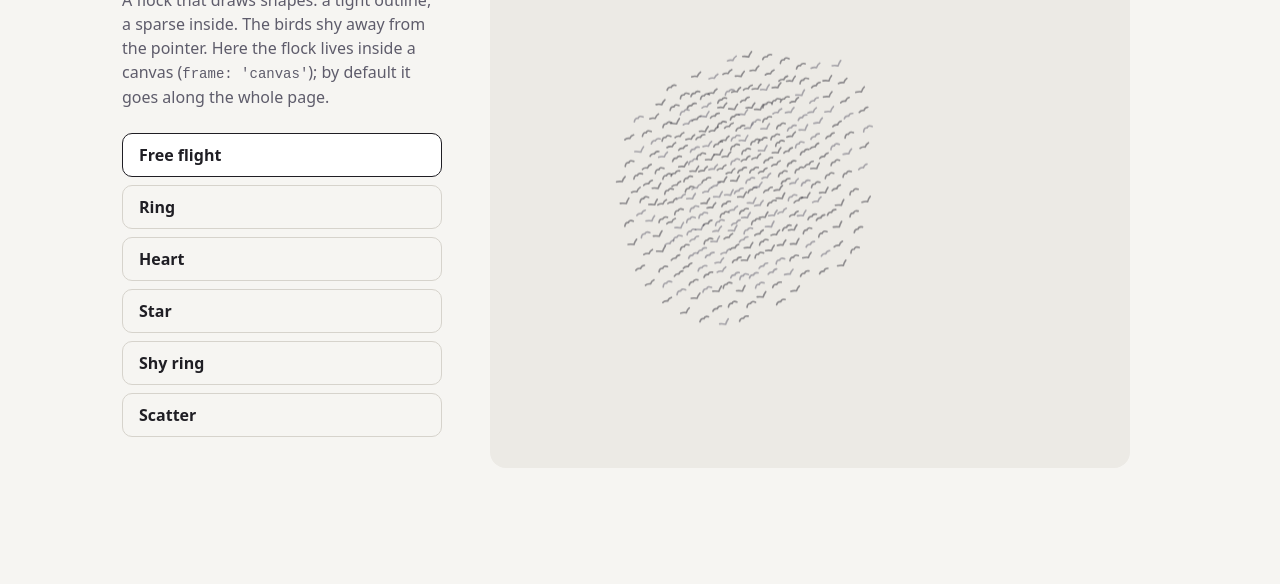
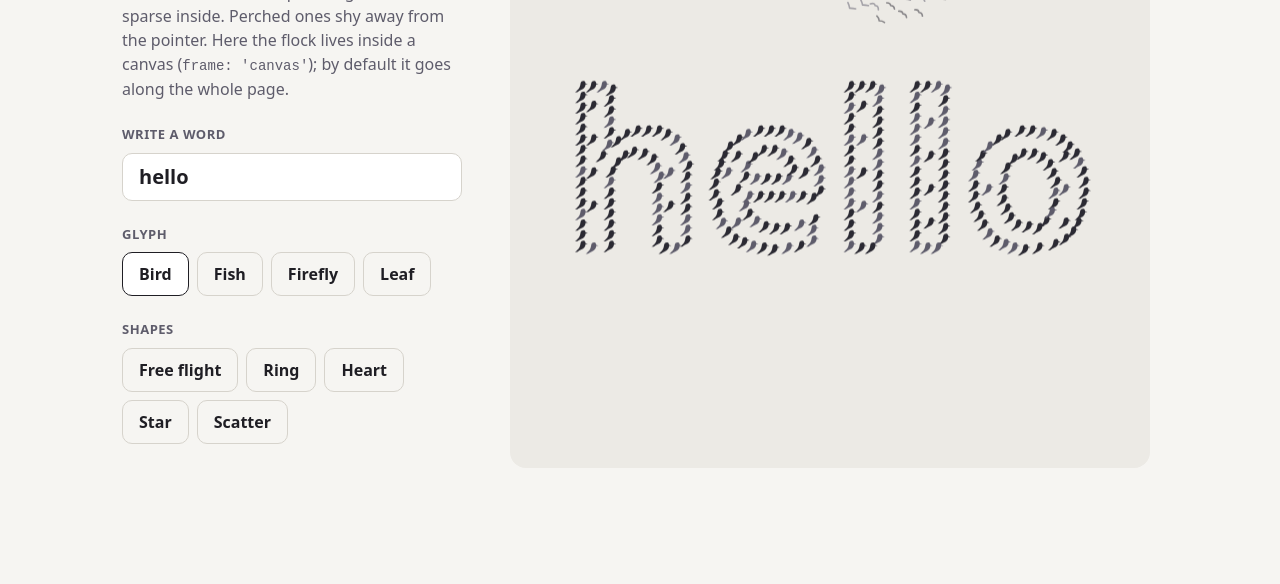
Before and after one commit to FloGeez/murmuration, a website: page demo/index.html in a window 1280 px wide. Shown: the part 216-800 px from the top of the page. Drawn offline with Linux system fonts and the light colour scheme.

Commit message:
docs: a demo where the flock writes the typed word, with a bird, a fish, a firefly or a leaf

```diff
--- a/demo/index.html
+++ b/demo/index.html
@@ -4,46 +4,92 @@
 <style>
 :root { --bg: #F6F5F2; --surface: #ECEAE5; --text: #1F1E24; --muted: #5E5C6B; --line: #D6D3CC; --accent: #1F1E24; }
 body { margin: 0; min-height: 100vh; background: var(--bg); color: var(--text); font: 16px/1.5 system-ui, sans-serif; }
-main { display: grid; grid-template-columns: minmax(0, 320px) minmax(0, 640px); gap: 48px; align-items: center; min-height: 100vh; padding: 32px; box-sizing: border-box; max-width: 1100px; margin: 0 auto; }
+main { display: grid; grid-template-columns: minmax(0, 340px) minmax(0, 640px); gap: 48px; align-items: center; min-height: 100vh; padding: 32px; box-sizing: border-box; max-width: 1100px; margin: 0 auto; }
 h1 { font-size: 44px; line-height: 1; letter-spacing: -.03em; margin: 0 0 12px; }
 p { color: var(--muted); margin: 0 0 24px; }
 code { font-size: 14px; }
-nav { display: flex; flex-direction: column; gap: 8px; }
-button { font: inherit; font-weight: 600; text-align: left; min-height: 44px; padding: 0 16px; border-radius: 10px; border: 1.5px solid var(--line); background: transparent; color: var(--text); cursor: pointer; }
+h2 { font-size: 13px; font-weight: 600; letter-spacing: .04em; text-transform: uppercase; color: var(--muted); margin: 24px 0 8px; }
+input { box-sizing: border-box; width: 100%; font: inherit; font-size: 20px; font-weight: 700; min-height: 48px; padding: 0 16px; border-radius: 10px; border: 1.5px solid var(--line); background: #fff; color: var(--text); }
+input:focus-visible { outline: 3px solid var(--muted); outline-offset: 3px; }
+nav { display: flex; flex-wrap: wrap; gap: 8px; }
+button { font: inherit; font-weight: 600; min-height: 44px; padding: 0 16px; border-radius: 10px; border: 1.5px solid var(--line); background: transparent; color: var(--text); cursor: pointer; }
 button[aria-pressed=true] { background: #fff; border-color: var(--accent); }
 button:focus-visible { outline: 3px solid var(--muted); outline-offset: 3px; }
 #sky { width: 100%; aspect-ratio: 9 / 8; border-radius: 16px; background: var(--surface); display: block; }
-@media (max-width: 760px) { main { grid-template-columns: 1fr; } }
+@media (max-width: 760px) { main { grid-template-columns: 1fr; gap: 24px; padding: 16px; } #sky { order: -1; } }
 </style></head>
 <body>
 <main>
   <div>
     <h1>murmuration</h1>
-    <p>A flock that draws shapes: a tight outline, a sparse inside. The birds shy away from the pointer. Here the flock lives inside a canvas (<code>frame: 'canvas'</code>); by default it goes along the whole page.</p>
-    <nav id="nav"></nav>
+    <p>A flock that draws shapes: a tight outline, a sparse inside. Perched ones shy away from the pointer. Here the flock lives inside a canvas (<code>frame: 'canvas'</code>); by default it goes along the whole page.</p>
+    <h2><label for="word">Write a word</label></h2>
+    <input id="word" value="hello" maxlength="12" autocomplete="off" spellcheck="false">
+    <h2>Glyph</h2>
+    <nav id="glyphs" aria-label="Glyph"></nav>
+    <h2>Shapes</h2>
+    <nav id="shapes" aria-label="Shapes"></nav>
   </div>
-  <canvas id="sky" aria-label="A flock of birds drawing the chosen shape"></canvas>
+  <canvas id="sky" aria-label="A flock drawing the chosen word or shape"></canvas>
 </main>
 <!-- Open through a small local server (npx serve . at the repository root): ES modules do not load over file:// -->
 <script type="module">
-import { createMurmuration, sampleShape, fitShape, solid, hollow } from '../index.js';
+import { createMurmuration, PLAIN_BIRD, sampleShape, fitShape, solid, hollow } from '../index.js';
 
 // three plain shapes on the 720 × 640 frame
 const ring = (g) => { solid(g); g.beginPath(); g.arc(360, 320, 260, 0, 6.2832); g.fill(); hollow(g); g.beginPath(); g.arc(360, 320, 150, 0, 6.2832); g.fill(); solid(g); };
 const heart = (g) => { solid(g); g.beginPath(); g.moveTo(360, 580); g.bezierCurveTo(120, 420, 70, 250, 160, 150); g.bezierCurveTo(240, 70, 330, 110, 360, 190); g.bezierCurveTo(390, 110, 480, 70, 560, 150); g.bezierCurveTo(650, 250, 600, 420, 360, 580); g.fill(); };
 const star = (g) => { solid(g); g.beginPath(); for (let i = 0; i < 10; i++) { const a = -Math.PI / 2 + i * Math.PI / 5, r = i % 2 ? 120 : 290; g.lineTo(360 + Math.cos(a) * r, 330 + Math.sin(a) * r); } g.closePath(); g.fill(); hollow(g); g.beginPath(); g.arc(360, 330, 60, 0, 6.2832); g.fill(); solid(g); };
 
+// the typed word: one shape, its cache key is the text, as large as the frame allows
+const input = document.getElementById('word');
+const text = () => input.value.trim();
+const word = (g) => {
+  const font = (size) => `900 ${size}px system-ui, sans-serif`;
+  g.font = font(100); const size = Math.min(380, 100 * 600 / g.measureText(text()).width);
+  g.font = font(size); g.textAlign = 'center'; g.textBaseline = 'middle'; g.fillText(text(), 360, 330);
+};
+word.key = text;
+
+// the glyphs: an SVG path facing right, the point that sits on its place, its scale; the fish and the leaf travel as themselves
+const glyphs = [
+  ['Bird', PLAIN_BIRD, ['#2B2A33', '#2B2A33', '#5E5C6B']],
+  ['Fish', { path: 'M86 30 C76 16 54 12 36 22 L14 10 L20 30 L14 50 L36 38 C54 48 76 44 86 30 Z', anchor: [50, 30], scale: 0.16, flight: 'glyph' }, ['#164A6E', '#1F5E8C', '#2E7FB5']],
+  ['Firefly', { path: 'M10 0 A10 10 0 1 1 10 20 A10 10 0 1 1 10 0 Z', anchor: [10, 10], scale: 0.3, flight: 'glyph' }, ['#B97A06', '#D99512', '#8A5A00']],
+  ['Leaf', { path: 'M4 30 C24 8 62 4 92 30 C62 56 24 52 4 30 Z', anchor: [48, 30], scale: 0.15, flight: 'glyph' }, ['#3F7A3A', '#5E8F2E', '#A8692A']],
+];
+
 const sky = document.getElementById('sky');
-const m = createMurmuration(sky, { frame: 'canvas', count: 320, colors: ['#2B2A33', '#2B2A33', '#5E5C6B'], debug: new URLSearchParams(location.search).has('debug') });
+const m = createMurmuration(sky, { frame: 'canvas', count: 320, colors: glyphs[0][2], debug: new URLSearchParams(location.search).has('debug') });
 const size = () => ({ width: sky.clientWidth, height: sky.clientHeight });
 const swarm = () => ({ x: sky.clientWidth / 2, y: 40, rx: sky.clientWidth * 0.3, ry: 20 });
-const land = (shape) => m.perch(fitShape(sampleShape(shape, 288), size()), { rest: 'circle', zone: swarm });
-const actions = [['Free flight', () => m.fly()], ['Ring', () => land(ring)], ['Heart', () => land(heart)], ['Star', () => land(star)], ['Shy ring', () => m.perch(fitShape(sampleShape(ring, 288), size()), { rest: 'leave', shy: true })], ['Scatter', () => m.scatter()]];
-const nav = document.getElementById('nav');
-actions.forEach(([label, run], i) => {
-  const b = document.createElement('button'); b.type = 'button'; b.textContent = label; b.setAttribute('aria-pressed', i === 0);
-  b.onclick = () => { nav.querySelectorAll('button').forEach((x) => x.setAttribute('aria-pressed', x === b)); run(); };
-  nav.append(b);
-});
+// fewer places on a small sky, so that the glyphs do not overlap
+const places = () => Math.round(Math.min(288, sky.clientWidth * 0.45));
+const land = (shape) => m.perch(fitShape(sampleShape(shape, places()), size()), { rest: 'circle', zone: swarm, keep: 48, shy: true });
+
+// a group of buttons where one is pressed; select(null) releases them all
+const group = (nav, items, run) => {
+  const buttons = items.map(([label, ...rest], i) => {
+    const b = document.createElement('button'); b.type = 'button'; b.textContent = label;
+    b.onclick = () => { select(i); run(...rest); };
+    nav.append(b); return b;
+  });
+  const select = (i) => buttons.forEach((b, k) => b.setAttribute('aria-pressed', k === i));
+  return select;
+};
+
+const selectGlyph = group(document.getElementById('glyphs'), glyphs, (glyph, colors) => { m.setGlyph(glyph); m.setColors(colors); });
+selectGlyph(0);
+
+const selectShape = group(document.getElementById('shapes'), [
+  ['Free flight', () => m.fly()], ['Ring', () => land(ring)], ['Heart', () => land(heart)], ['Star', () => land(star)], ['Scatter', () => m.scatter()],
+], (run) => run());
+
+// typing re-lands the flock on the word, once the hand pauses; an empty field lets it fly
+let pause = 0;
+const writeWord = () => { selectShape(null); if (text()) land(word); else m.fly(); };
+input.addEventListener('input', () => { clearTimeout(pause); pause = setTimeout(writeWord, 300); });
+input.addEventListener('focus', () => { if (text()) writeWord(); });
+writeWord();
 </script>
 </body></html>
```
Also changed, not shown: README.md.
